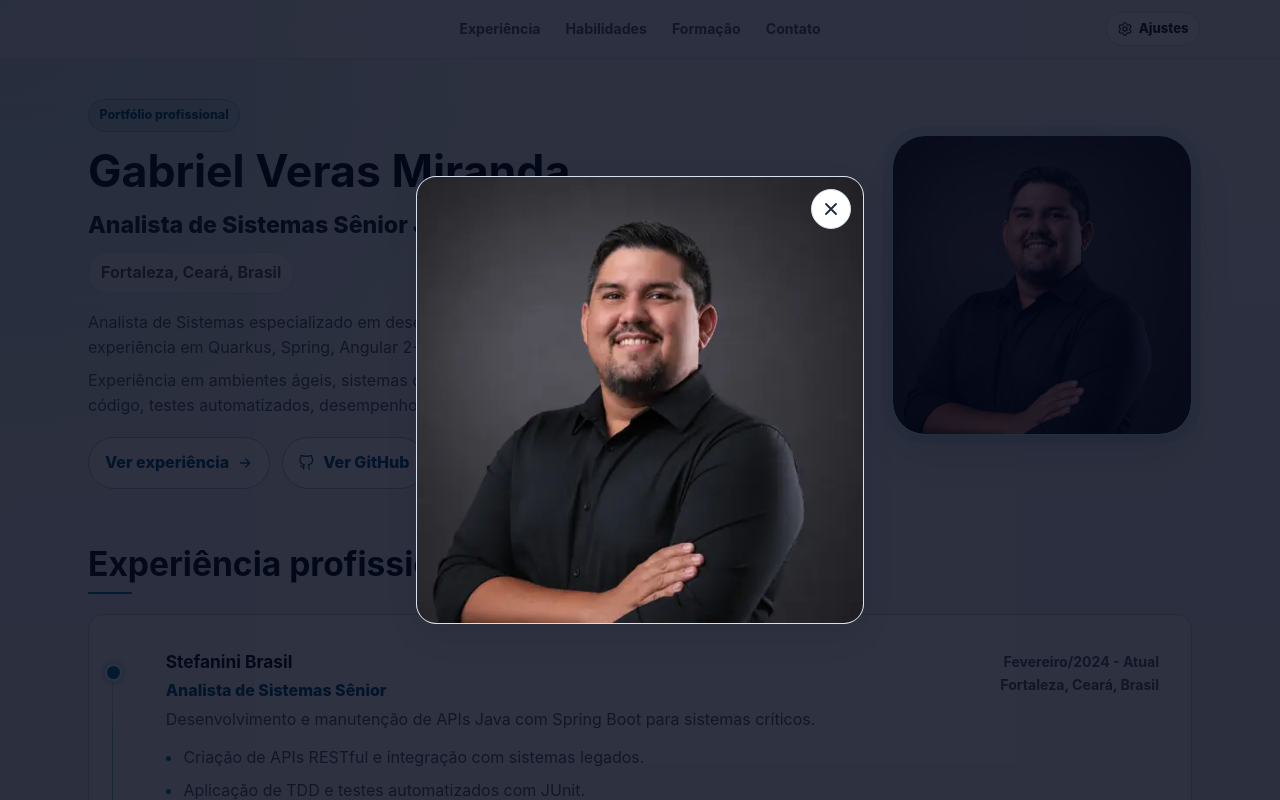
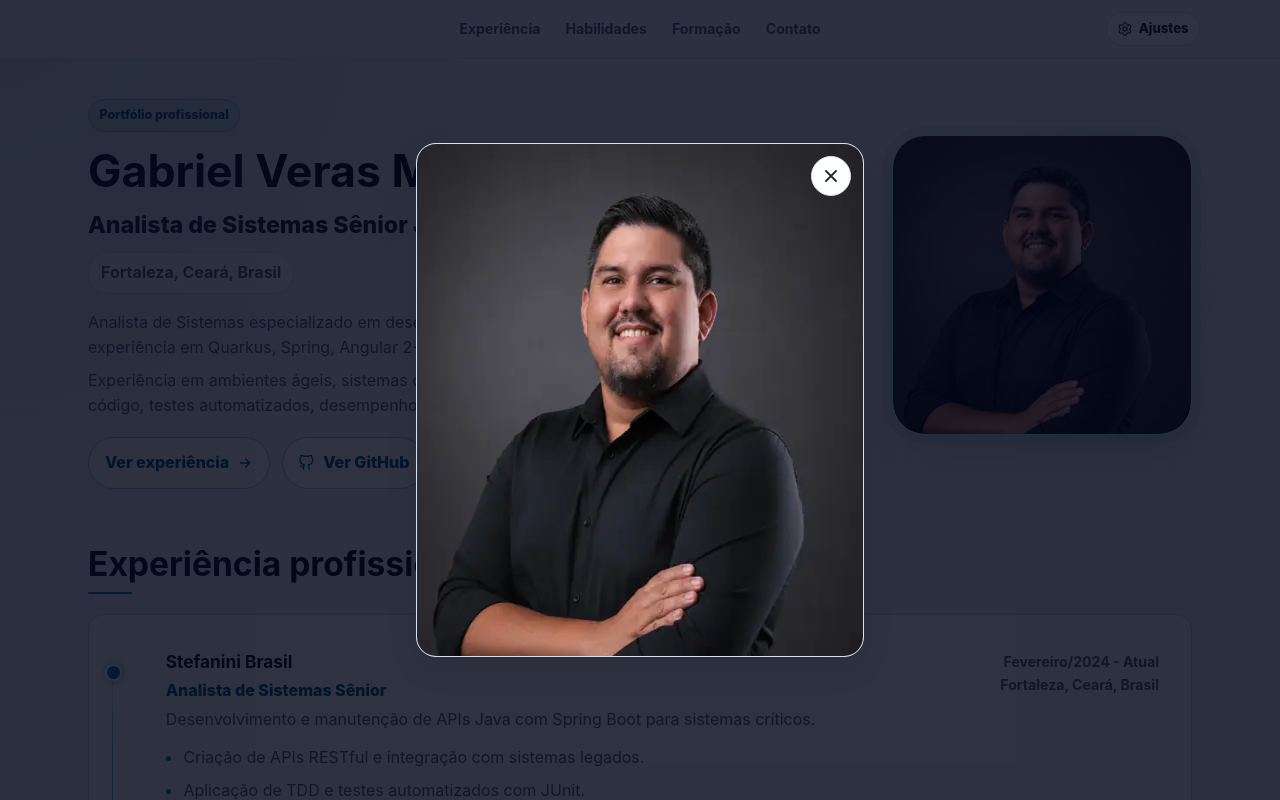
Before and after one commit to gabrielverasm/gabrielveras.dev, an Angular app: page / in a window 1280 px wide. Both pictures are taken after a click on the button "Abrir foto profissional ampliada". Shown: the top 800 px of the page. Built offline with nearby package versions, Linux system fonts and the light colour scheme.

Commit message:
perf: improve image decoding hints

```diff
--- a/package.json
+++ b/package.json
@@ -1,6 +1,6 @@
 {
   "name": "gabrielveras.dev",
-  "version": "2.1.6",
+  "version": "2.1.7",
   "scripts": {
     "ng": "ng",
     "start": "ng serve",
--- a/src/app/core/constants/app-version.ts
+++ b/src/app/core/constants/app-version.ts
@@ -1 +1 @@
-export const APP_VERSION = '2.1.6';
+export const APP_VERSION = '2.1.7';
--- a/src/app/layout/header/header.html
+++ b/src/app/layout/header/header.html
@@ -13,6 +13,7 @@
           src="images/profile-avatar.webp"
           width="40"
           height="40"
+          decoding="async"
           [alt]="content().accessibility.profilePhotoAlt"
         />
         <span class="title">{{ content().hero.name }}</span>
--- a/src/app/layout/language-switcher/language-switcher.html
+++ b/src/app/layout/language-switcher/language-switcher.html
@@ -14,7 +14,14 @@
     [attr.aria-pressed]="currentLanguage() === 'pt-BR'"
     (click)="setPortuguese()"
   >
-    <img class="language-flag" src="images/flags/br.svg" width="25" height="16" alt="" />
+    <img
+      class="language-flag"
+      src="images/flags/br.svg"
+      width="25"
+      height="16"
+      alt=""
+      decoding="async"
+    />
     <span>{{ content().accessibility.portugueseLanguageShortLabel }}</span>
   </button>
 
@@ -26,7 +33,14 @@
     [attr.aria-pressed]="currentLanguage() === 'en'"
     (click)="setEnglish()"
   >
-    <img class="language-flag" src="images/flags/us.svg" width="25" height="16" alt="" />
+    <img
+      class="language-flag"
+      src="images/flags/us.svg"
+      width="25"
+      height="16"
+      alt=""
+      decoding="async"
+    />
     <span>{{ content().accessibility.englishLanguageShortLabel }}</span>
   </button>
 </div>
--- a/src/app/pages/home/components/profile-photo-modal/profile-photo-modal.html
+++ b/src/app/pages/home/components/profile-photo-modal/profile-photo-modal.html
@@ -21,6 +21,12 @@
         <path d="m6 6 12 12M18 6 6 18" />
       </svg>
     </button>
-    <img src="images/profile.webp" [alt]="content().accessibility.profilePhotoAlt" />
+    <img
+      src="images/profile.webp"
+      width="512"
+      height="512"
+      decoding="async"
+      [alt]="content().accessibility.profilePhotoAlt"
+    />
   </div>
 </div>
```
Also changed, not shown: 1 other file (tests, documents, lock files or other folders).
